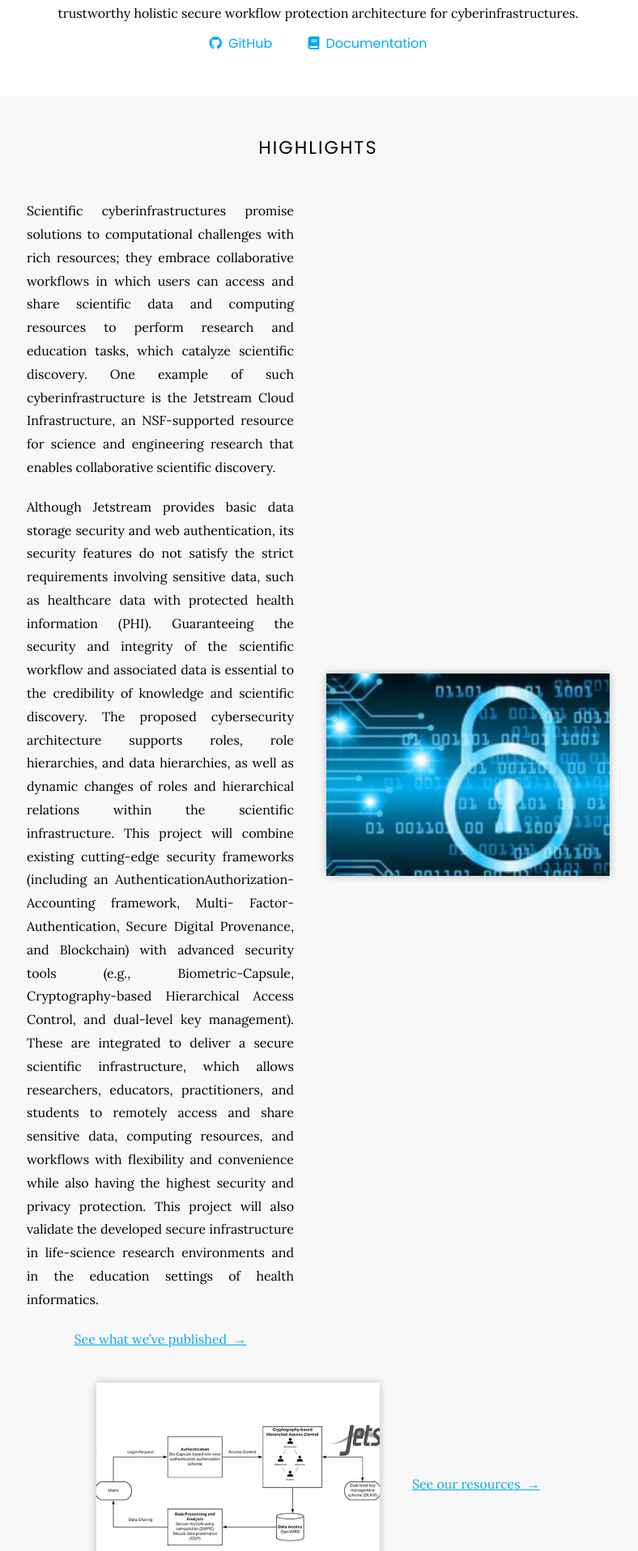
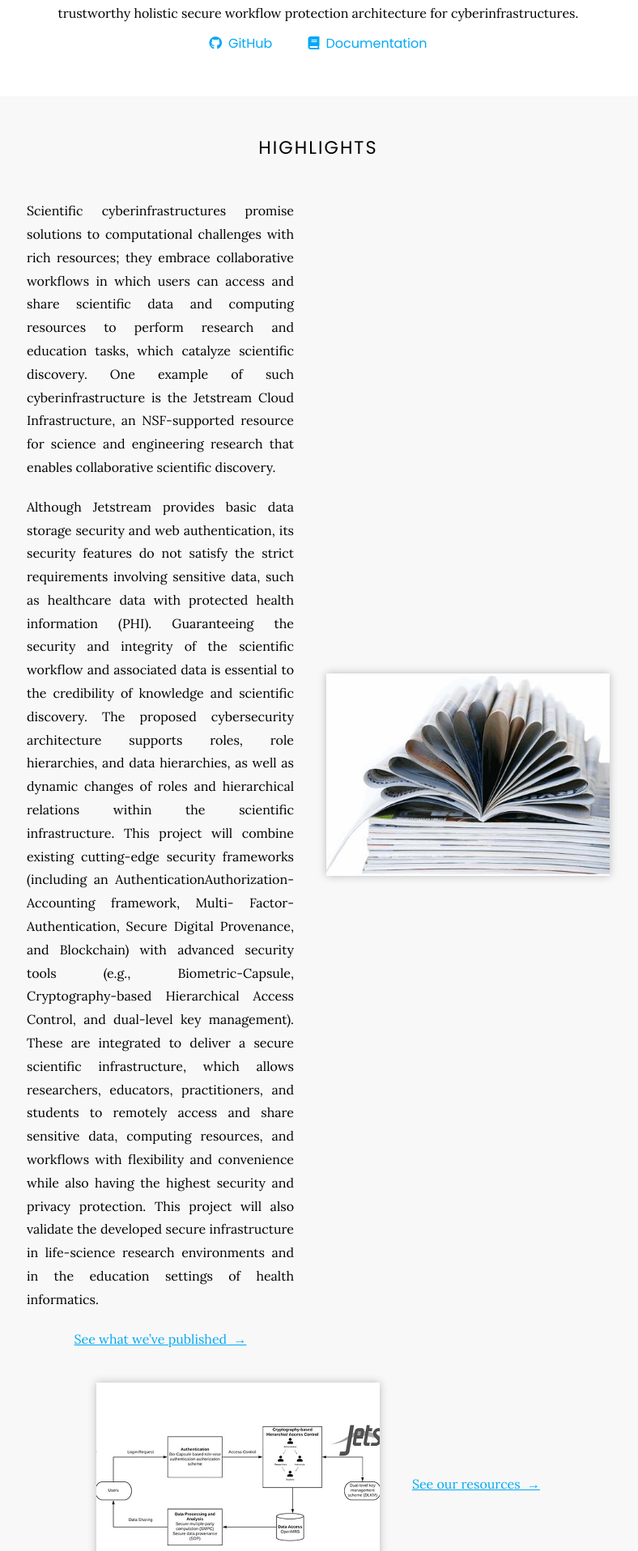
Before and after one commit to jpinnamraju/CICI, a Jekyll site: the page built from index.md, in a window 1280 px wide. Shown: the part 324-2240 px from the top of the page at 81% size, without its empty margins (247-1035 px from the left). Built offline with Jekyll 4.4.1, drawn with Linux system fonts in a browser that asks for light colours; nearby versions of some CDN libraries.

Commit message:
replaced the image

```diff
--- a/index.md
+++ b/index.md
@@ -23,7 +23,7 @@ Although Jetstream provides basic data storage security and web authentication,
 
 {%
   include feature.html
-  image="images/CICI.jpg"
+  image="images/publications.jpg"
   link="research"
   title="Our Research"
   text=text
```
Also changed, not shown: images/publications.jpg (added).
